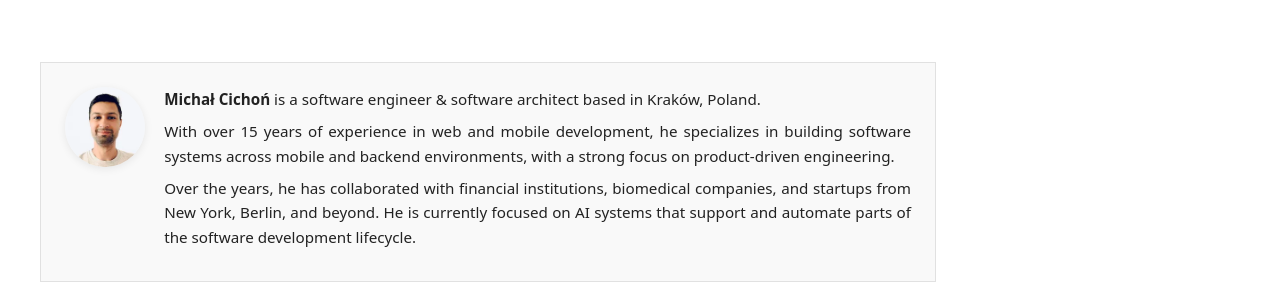
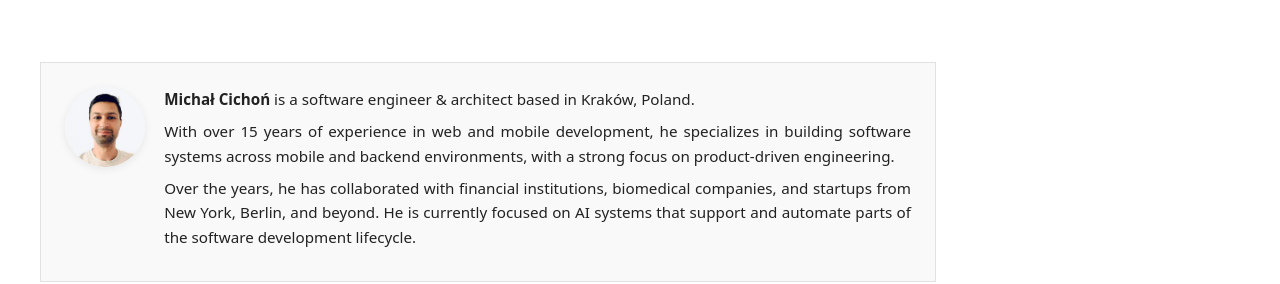
Before and after one commit to michalcichon/michalcichon.github.io, a Jekyll site: the page built from _posts/2025-05-28-ped-offsite-in-istanbul.md, in a window 1280 px wide and 900 px high, scrolled down 3080 px. Shown: the part 256-540 px from the top of the window. Built offline with Jekyll 4.4.1, drawn with Linux system fonts in a browser that asks for light colours; comment, search, counter and statistics services are not loaded.

Commit message:
Shorten bio role text to 'software engineer & architect' (#102)
Co-authored-by: Claude Sonnet 5.5 <noreply@anthropic.com>

```diff
--- a/_layouts/default.html
+++ b/_layouts/default.html
@@ -156,7 +156,7 @@
       "name": "Michał Cichoń",
       "url": "{{ site.url }}/",
       "image": {{ '/img/michal.jpeg' | absolute_url | jsonify }},
-      "jobTitle": "Software Engineer & Software Architect",
+      "jobTitle": "Software Engineer & Architect",
       "description": {{ site.description | jsonify }},
       "address": { "@type": "PostalAddress", "addressLocality": "Kraków", "addressCountry": "PL" },
       "sameAs": [
--- a/_layouts/post.html
+++ b/_layouts/post.html
@@ -43,7 +43,7 @@ layout: default
   <div class="post-bio">
     <img src="{{site.baseurl}}/img/michal.webp" alt="Michał Cichoń" class="post-bio__avatar" loading="lazy" decoding="async">
     <div class="post-bio__text">
-      <p><strong>Michał Cichoń</strong> is a software engineer & software architect based in Kraków, Poland.</p>
+      <p><strong>Michał Cichoń</strong> is a software engineer &amp; architect based in Kraków, Poland.</p>
       <p>With over 15 years of experience in web and mobile development, he specializes in building software systems across mobile and backend environments, with a strong focus on product-driven engineering.</p>
       <p>Over the years, he has collaborated with financial institutions, biomedical companies, and startups from New York, Berlin, and beyond. He is currently focused on AI systems that support and automate parts of the software development lifecycle.</p>
     </div>
```
